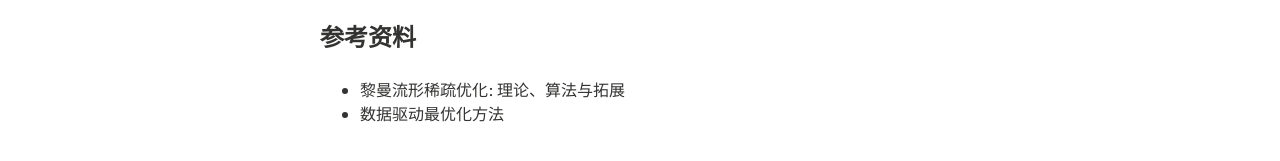
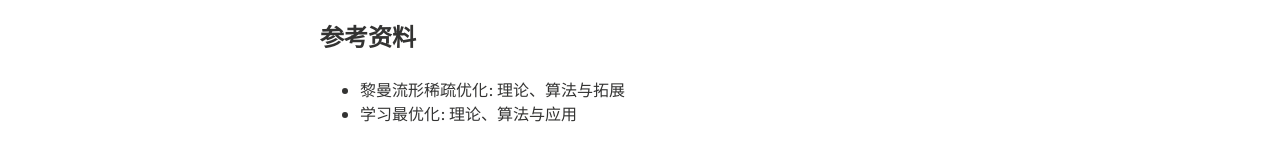
Before and after one commit to xianchaoxiu/xianchaoxiu.github.io, a Jekyll site: the page built from chinese/course/OPT/index.md, in a window 1280 px wide. Shown: the part 421-582 px from the top of the page. Built offline with Jekyll 4.4.1, drawn with Linux system fonts in a browser that asks for light colours; nearby versions of some CDN libraries.

Commit message:
Update index.md

```diff
--- a/chinese/course/OPT/index.md
+++ b/chinese/course/OPT/index.md
@@ -20,4 +20,4 @@ share: false
 
 ### 参考资料
 * 黎曼流形稀疏优化: 理论、算法与拓展<br>
-* 数据驱动最优化方法 <br>
+* 学习最优化: 理论、算法与应用 <br>
```
